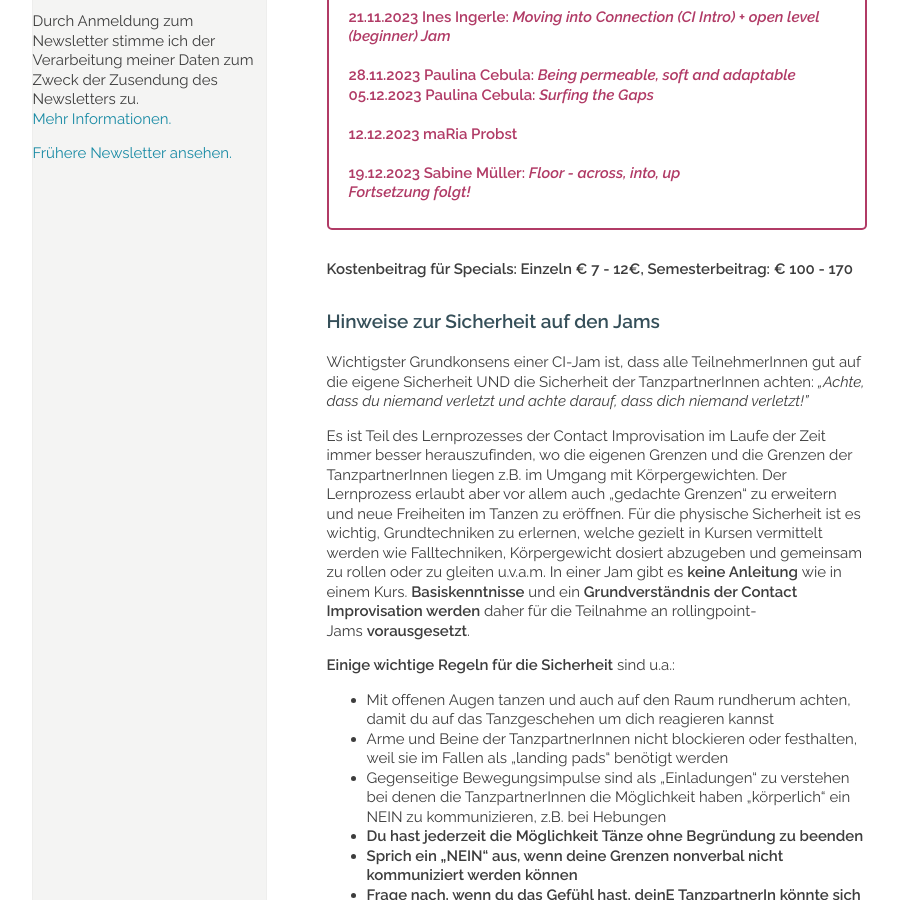
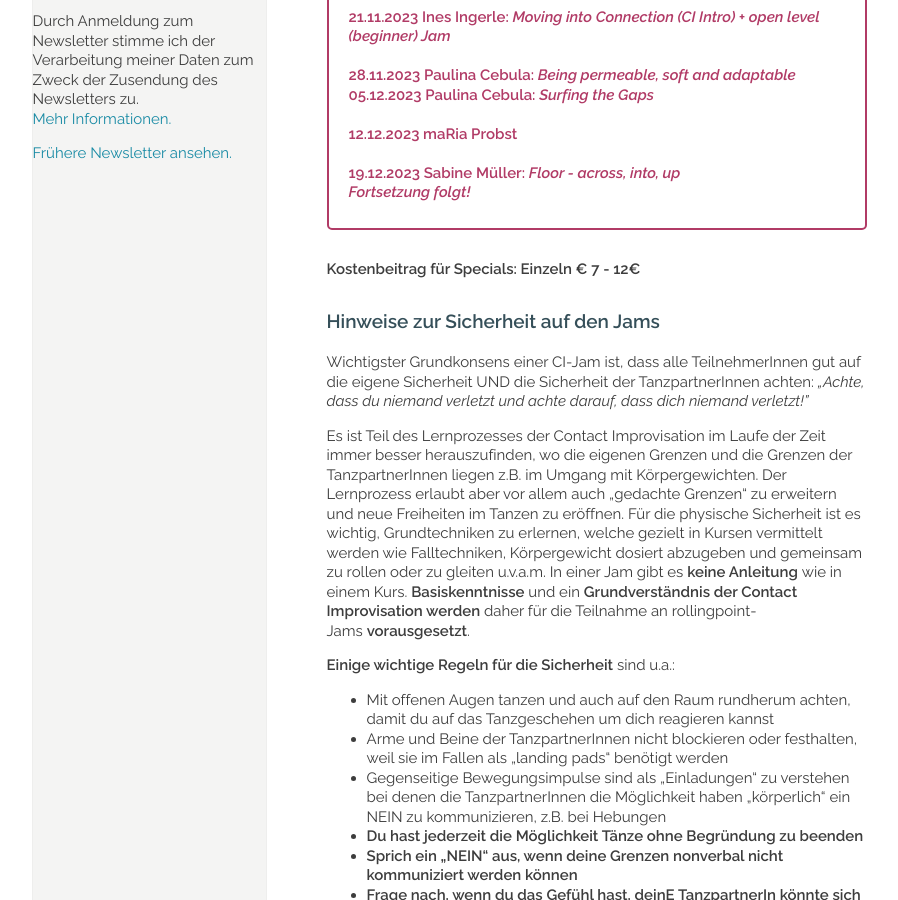
Before and after one commit to manulari/rollingpointat, a Jekyll site: the page built from _pages_de/jams.md, in a window 1280 px wide and 900 px high, scrolled down 1158 px. Shown: the whole window, without its empty margins (152-1050 px from the left). Built offline with Jekyll 4.4.1, drawn with Linux system fonts in a browser that asks for light colours; comment, search, counter and statistics services are not loaded.

Commit message:
Update page (de) “jams”

```diff
--- a/_pages_de/jams.md
+++ b/_pages_de/jams.md
@@ -50,7 +50,7 @@ Wir freuen uns eine bunte Mischung einstündiger Spezialformate mit verschiedene
 > **19.12.2023 Sabine Müller: *Floor - across, into, up***\
 > ***Fortsetzung folgt!***
 
-**Kostenbeitrag für Specials: Einzeln € 7 - 12€, Semesterbeitrag: € 100 - 170**
+**Kostenbeitrag für Specials: Einzeln € 7 - 12€**
 
 ### **Hinweise zur Sicherheit auf den Jams**
 
```
